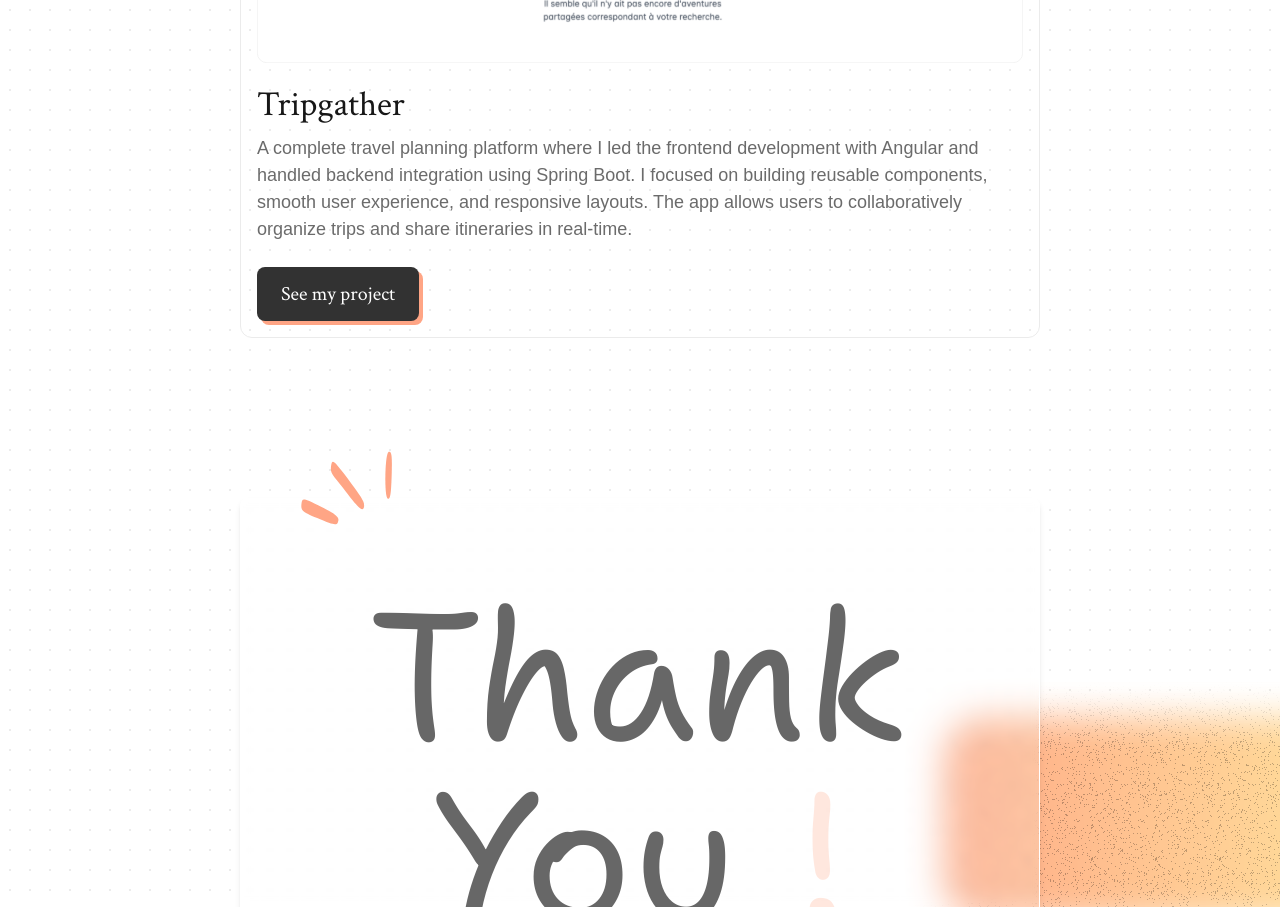
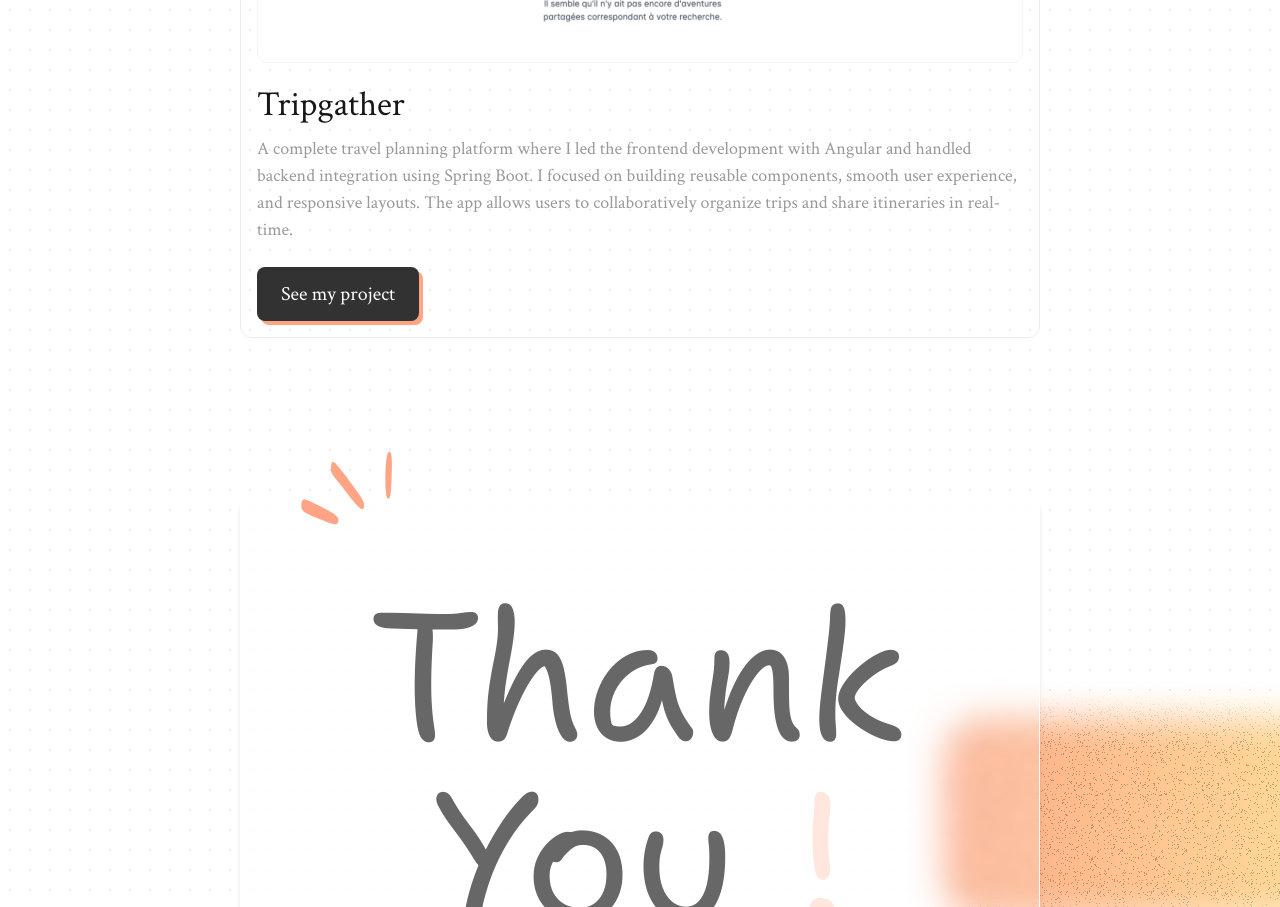
Before and after one commit to Onderito/portfolio-v2, a Next.js app: page / in a window 1280 px wide. Shown: the part 3120-4027 px from the top of the page. Built offline with nearby package versions, Linux system fonts and the light colour scheme.

Commit message:
fix UI problem

```diff
--- a/src/app/section/heroSection.tsx
+++ b/src/app/section/heroSection.tsx
@@ -10,6 +10,7 @@
         animate={{ opacity: 1, scale: 1, rotate: 0 }}
         transition={{
           duration: 1.1,
+          delay: 1.2,
           ease: [0.25, 0.5, 0.5, 1], // power4.out
         }}
         src="/little-noise.svg"
@@ -90,7 +91,7 @@
             animate={{ opacity: 1, x: 0 }}
             transition={{
               duration: 1.1,
-              delay: 0.7,
+              delay: 1.1,
               ease: easeOut,
             }}
             // ref={buttonRef}
--- a/src/app/section/myProjects.tsx
+++ b/src/app/section/myProjects.tsx
@@ -95,8 +95,10 @@
                   className="w-full h-auto py-4 px-4"
                 />
                 <div className="px-4">
-                  <h3 className="font-crimson text-[35px]">{project.name}</h3>
-                  <p className="text-[#6B6B6B] text-[18px] mt-1">
+                  <h3 className="font-crimson text-[#3A3A3A text-[35px]">
+                    {project.name}
+                  </h3>
+                  <p className="text-[#999999] font-crimson text-[18px] mt-1">
                     {project.text}
                   </p>
                   <button className="py-3 bg-[#323232] font-crimson text-[20px] rounded-lg text-white px-6 mb-4 mt-6 shadow-orange hover:shadow-none transition-all duration-600 cursor-pointer">
```
